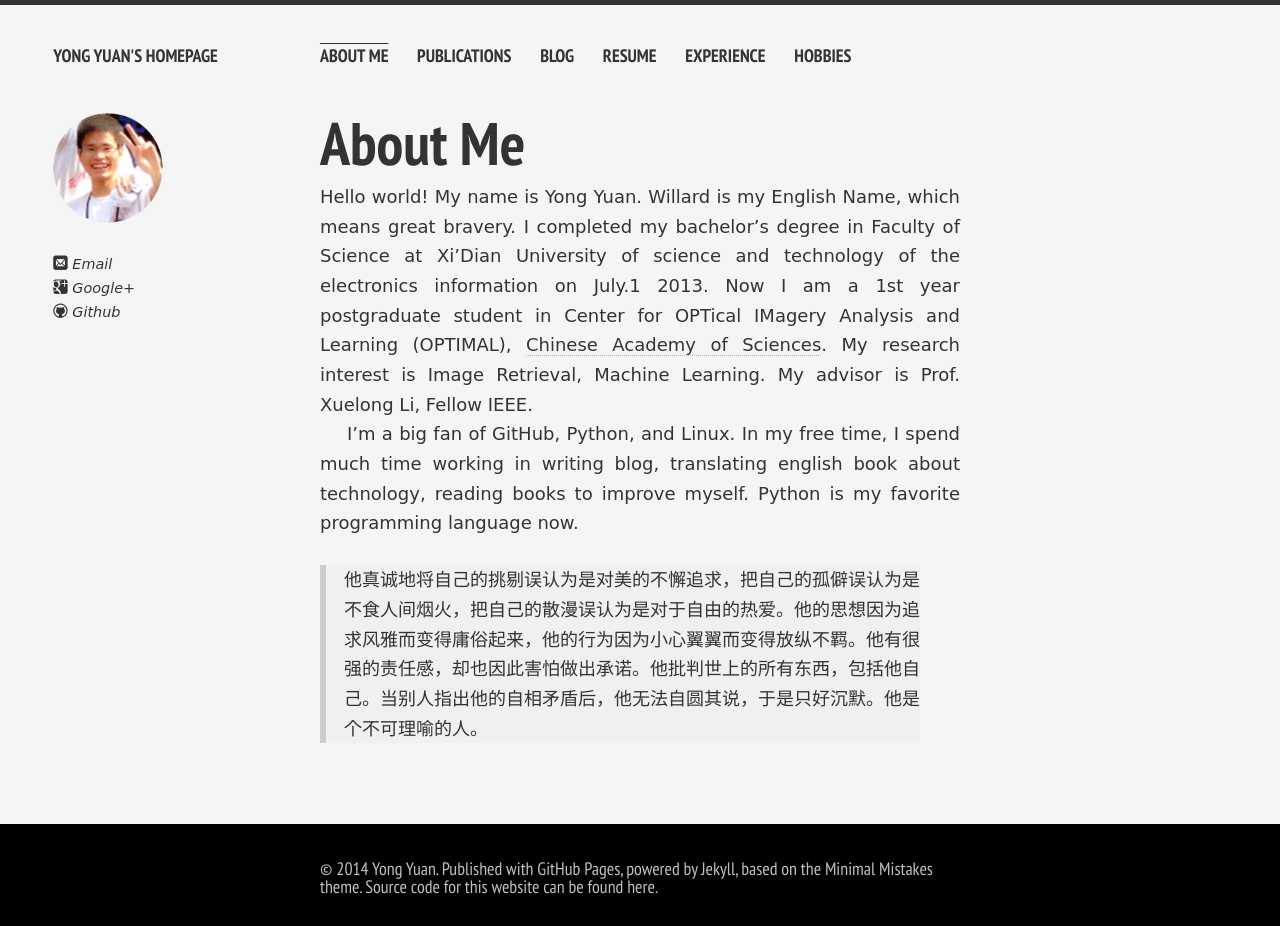
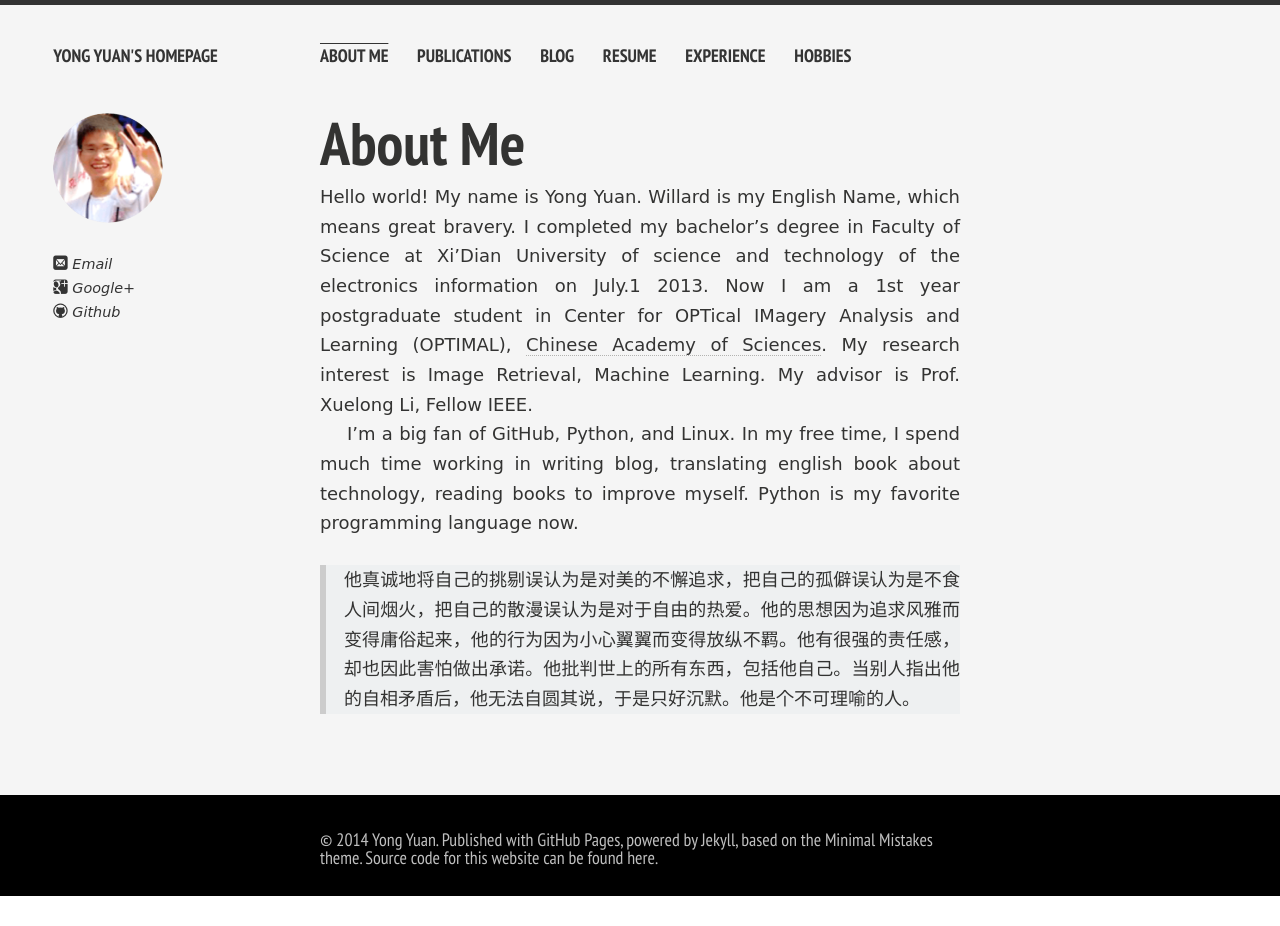
Before and after one commit to yihuicao/willard-yuan.github.com, a Jekyll site: the page built from index.md, in a window 1280 px wide. Built offline with Jekyll 4.4.1, drawn with Linux system fonts in a browser that asks for light colours; nearby versions of some CDN libraries; Markdown is read by kramdown in place of the engine named in the settings; after the commit the page ends 900 px from its top, so only the background shows below that.

Commit message:
Update main.css

```diff
--- a/assets/css/main.css
+++ b/assets/css/main.css
@@ -97,7 +97,7 @@ p>a,li>a,em>a,a>em,footer a{text-decoration:none;border-bottom:1px dotted #b3b3b
 p>a:hover,li>a:hover,em>a:hover,footer a:hover{text-decoration:none;border-bottom:1px solid #b3b3b1;}
 figcaption{margin-top:0.75em;line-height:1.25;font-size:18px;font-size:1rem;margin-bottom:1.65rem;font-family:'PT Sans Narrow',sans-serif;counter-increment:captions;}figcaption:before{font-weight:700;text-transform:uppercase;content:"Figure " counter(captions) ": ";}
 .notice{margin-top:1.5em;padding:.5em 1em;text-indent:0;font-size:90%;background-color:#ddd;border-left:10px solid #ccc;}
-blockquote{margin-left:0;padding-left:1em;border-left:6px solid #ccc;background: none repeat scroll 0px 0px rgba(102, 128, 153, 0.05);}blockquote p+p{text-indent:0;margin-top:0;}
+blockquote{margin: 0px;margin-left:0;padding-left:1em;border-left:6px solid #ccc;background: none repeat scroll 0px 0px rgba(102, 128, 153, 0.05);}blockquote p+p{text-indent:0;margin-top:0;}
 /*blockquote{font-style:italic;margin-left:0;padding-left:1em;border-left:10px solid #ccc;}blockquote p+p{text-indent:0;margin-top:0;}*/
 .footnotes{font-size:90%;}
 tt,code,kbd,samp,pre{font-family:Monaco,"Courier New","DejaVu Sans Mono","Bitstream Vera Sans Mono",monospace;}
```
